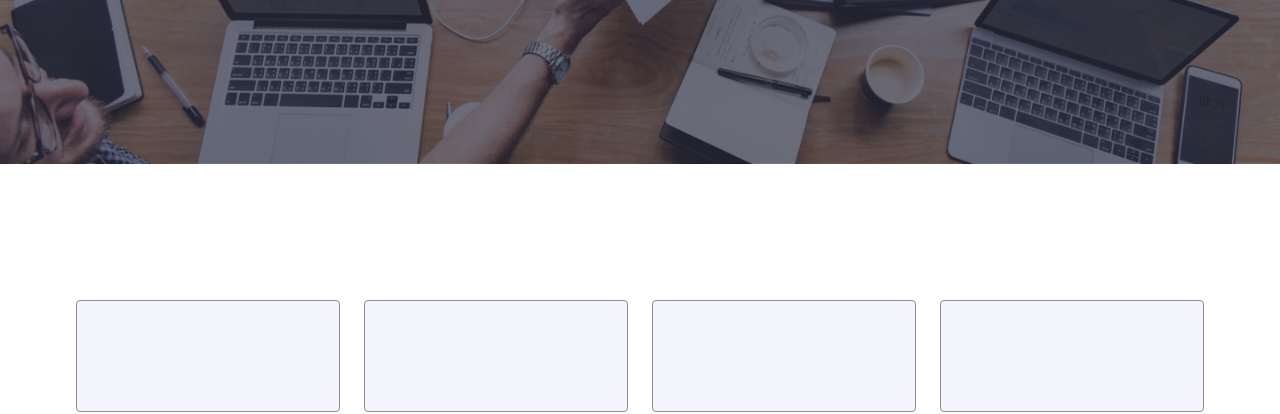
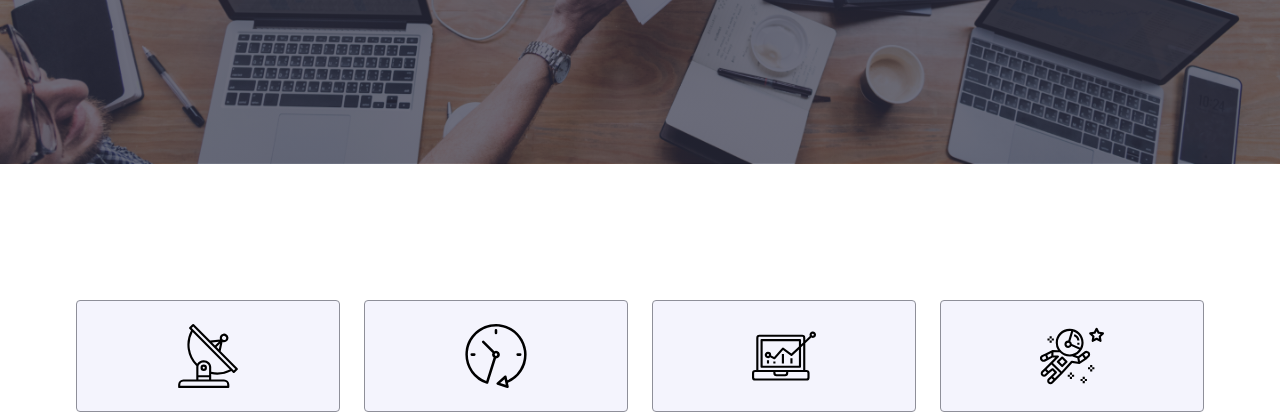
Before and after one commit to OwlDiabro/goit-homework-03, a plain HTML site: page index.html in a window 1280 px wide. Shown: the part 413-827 px from the top of the page. Drawn offline with nearby package versions, Linux system fonts and the light colour scheme; the site is published under a folder, as on GitHub Pages, so addresses that start at the root find nothing.

Commit message:
Update index.html

```diff
--- a/index.html
+++ b/index.html
@@ -78,7 +78,7 @@
             <li class="section-strategy">
               <div class="spdt-icon">
                 <svg width="64" height="64">
-                  <use href="../images/icons.svg#icon-strategy"></use>
+                  <use href="./images/icons.svg#icon-strategy"></use>
                 </svg>
               </div>
               <h3 class="about-company">Strategy</h3>
@@ -91,7 +91,7 @@
             <li class="section-strategy">
               <div class="spdt-icon">
                 <svg width="64" height="64">
-                  <use href="../images/icons.svg#icon-Punctuality"></use>
+                  <use href="./images/icons.svg#icon-Punctuality"></use>
                 </svg>
               </div>
               <h3 class="about-company">Punctuality</h3>
@@ -104,7 +104,7 @@
             <li class="section-strategy">
               <div class="spdt-icon">
                 <svg width="64" height="64">
-                  <use href="/images/icons.svg#icon-Diligence"></use>
+                  <use href="./images/icons.svg#icon-Diligence"></use>
                 </svg>
               </div>
               <h3 class="about-company">Diligence</h3>
@@ -117,7 +117,7 @@
             <li class="section-strategy">
               <div class="spdt-icon">
                 <svg width="64" height="64">
-                  <use href="/images/icons.svg#icon-Technologies"></use>
+                  <use href="./images/icons.svg#icon-Technologies"></use>
                 </svg>
               </div>
               <h3 class="about-company">Technologies</h3>
```
